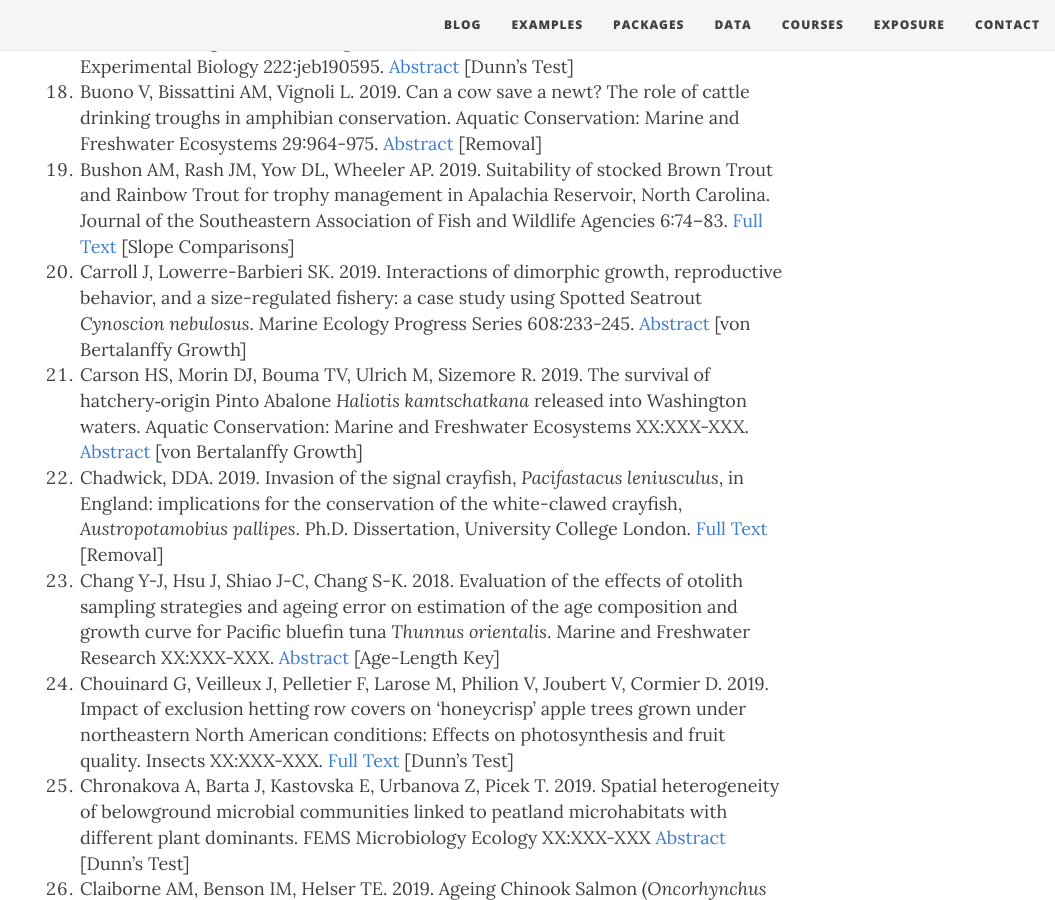
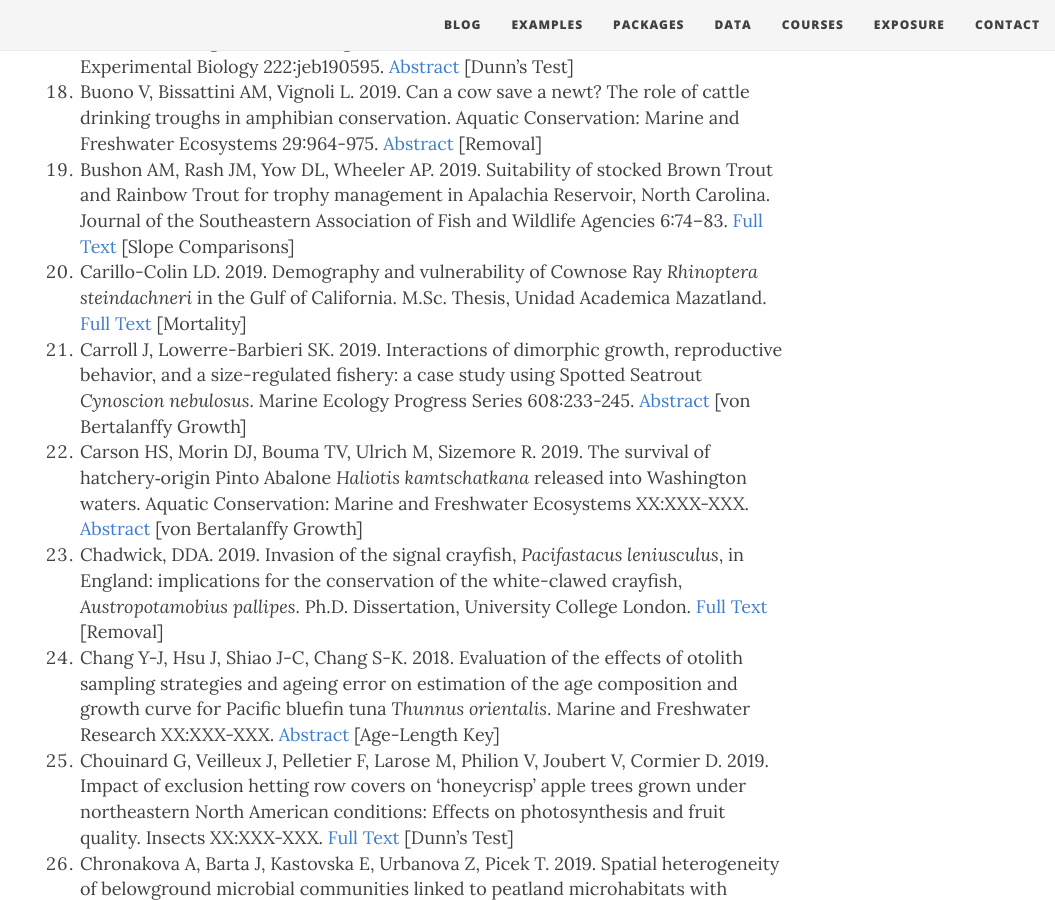
Before and after one commit to droglenc/fishR, a Jekyll site: the page built from exposure/exposure-citations19.md, in a window 1280 px wide and 900 px high, scrolled down 1835 px. Shown: the whole window, without its empty margins (225-1280 px from the left). Built offline with Jekyll 4.4.1, drawn with Linux system fonts in a browser that asks for light colours; nearby versions of some CDN libraries; some of the changed lines change nothing that is shown.

Commit message:
Update exposure-citations19.md

```diff
--- a/exposure/exposure-citations19.md
+++ b/exposure/exposure-citations19.md
@@ -5,7 +5,7 @@ subtitle: fishR and FSA is Being Used!!
 css: "/css/exposure-citation.css"
 ---
 
-The [**IFAR** book](http://derekogle.com/IFAR/), **fishR** website, or the **FSA** package were cited in the following <span id="contact-div">169</span> publications.
+The [**IFAR** book](http://derekogle.com/IFAR/), **fishR** website, or the **FSA** package were cited in the following <span id="contact-div">170</span> publications.
 
 1. Achilleos K, Smith AM, Gordon DP. 2019. The articulated bryozoan genus *Cellaria* in the southern Zealandian Region: distribution and associated fauna. Marine Biodiversiety 49:2801-2812. [Abstract](https://link.springer.com/article/10.1007/s12526-019-01009-y) [???]
 1. Albert LT, Junge C, Myrlund MK. 2019. Young mums are rebuilding the Spurdog stock (*Squalus acanthias* L.) in Norwegian waters. ICES Journal of Marine Science 76:2193-2204. [Abstract](https://academic.oup.com/icesjms/advance-article-abstract/doi/10.1093/icesjms/fsz156/5543885) [???]
@@ -26,6 +26,7 @@ The [**IFAR** book](http://derekogle.com/IFAR/), **fishR** website, or the **FSA
 1. Brunett NP, Koehl MAR. 2019. Mechanical properties of the wave-swept kelp, Egregia menziesii, change with season, growth rate, and herbivore wounds. Journal of Experimental Biology 222:jeb190595. [Abstract](http://jeb.biologists.org/content/early/2019/01/23/jeb.190595.abstract) [Dunn's Test]
 1. Buono V, Bissattini AM, Vignoli L. 2019. Can a cow save a newt? The role of cattle drinking troughs in amphibian conservation. Aquatic Conservation: Marine and Freshwater Ecosystems 29:964-975. [Abstract](https://onlinelibrary.wiley.com/doi/abs/10.1002/aqc.3126) [Removal]
 1. Bushon AM, Rash JM, Yow DL, Wheeler AP. 2019. Suitability of stocked Brown Trout and Rainbow Trout for trophy management in Apalachia Reservoir, North Carolina. Journal of the Southeastern Association of Fish and Wildlife Agencies 6:74–83. [Full Text](http://www.seafwa.org/Documents%20and%20Settings/46/Site%20Documents/2019%20Journal/J6_10%20Bushon%20et%20al%2074-83.pdf) [Slope Comparisons]
+1. Carillo-Colin LD. 2019. Demography and vulnerability of Cownose Ray *Rhinoptera steindachneri* in the Gulf of California. M.Sc. Thesis, Unidad Academica Mazatland. [Full Text](https://www.researchgate.net/publication/334029113_Demography_and_vulnerability_of_cownose_ray_Rhinoptera_steindachneri_in_the_gulf_of_California) [Mortality]
 1. Carroll J, Lowerre-Barbieri SK. 2019. Interactions of dimorphic growth, reproductive behavior, and a size-regulated fishery: a case study using Spotted Seatrout *Cynoscion nebulosus*. Marine Ecology Progress Series 608:233-245. [Abstract](https://www.int-res.com/abstracts/meps/v608/p233-245) [von Bertalanffy Growth]
 1. Carson HS, Morin DJ, Bouma TV, Ulrich M, Sizemore R. 2019. The survival of hatchery‐origin Pinto Abalone *Haliotis kamtschatkana* released into Washington waters. Aquatic Conservation: Marine and Freshwater Ecosystems XX:XXX-XXX. [Abstract](https://onlinelibrary.wiley.com/doi/abs/10.1002/aqc.3004) [von Bertalanffy Growth]
 1. Chadwick, DDA. 2019. Invasion of the signal crayfish, *Pacifastacus leniusculus*, in England: implications for the conservation of the white-clawed crayfish, *Austropotamobius pallipes*. Ph.D. Dissertation, University College London. [Full Text](http://discovery.ucl.ac.uk/10072844/1/D%20Chadwick%20Thesis.pdf) [Removal]
```
